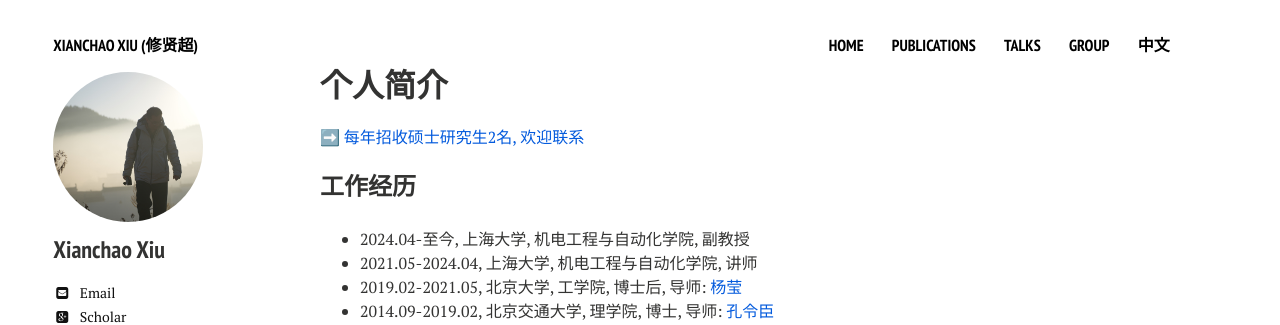
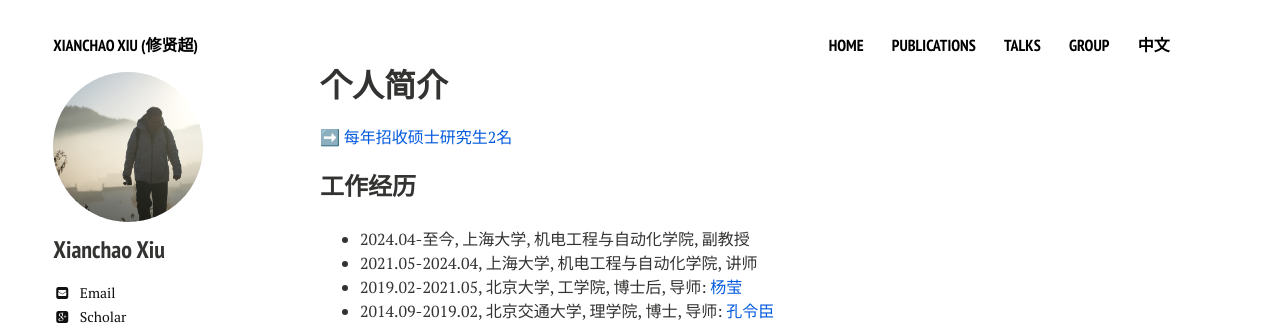
Before and after one commit to xianchaoxiu/xianchaoxiu.github.io, a Jekyll site: the page built from chinese/index.md, in a window 1280 px wide. Shown: the top 325 px of the page. Built offline with Jekyll 4.4.1, drawn with Linux system fonts in a browser that asks for light colours; nearby versions of some CDN libraries.

Commit message:
Update index.md

```diff
--- a/chinese/index.md
+++ b/chinese/index.md
@@ -7,7 +7,7 @@ comments: false
 share: false
 ---
 
-➡️ <a href="https://xianchaoxiu.github.io/chinese/reading/" class="textlink" target="_blank"> 每年招收硕士研究生2名, 欢迎联系 </a><br>
+➡️ <a href="https://xianchaoxiu.github.io/chinese/reading/" class="textlink" target="_blank"> 每年招收硕士研究生2名 </a><br>
 
 
 
```
